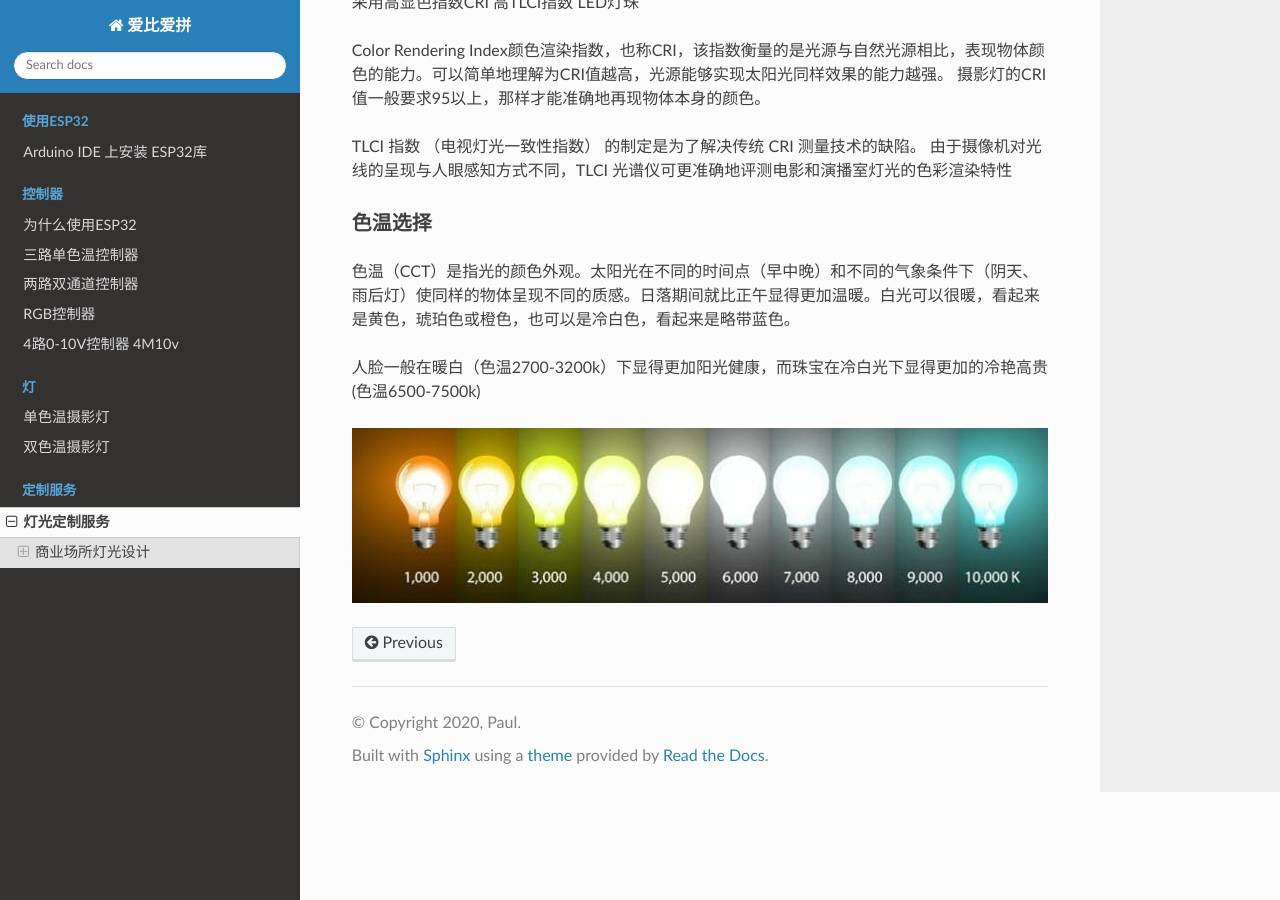
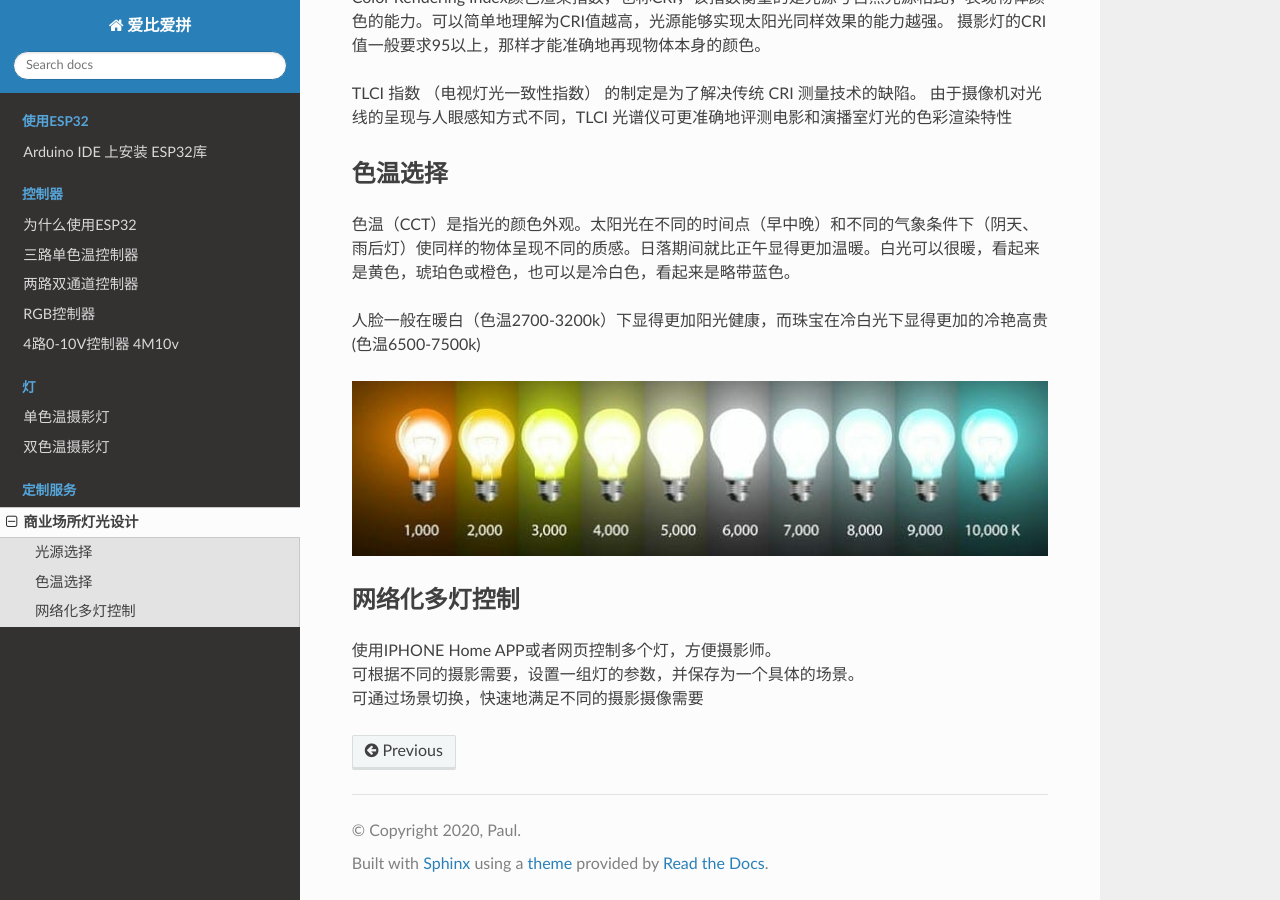
Before and after one commit to paultang/abapweb, a Sphinx documentation site: the page built from source/studio/photography.rst, in a window 1280 px wide and 900 px high, scrolled down 773 px. Built offline with Sphinx 7.4.7 and the Read the Docs theme 2.0.0, drawn with Linux system fonts in a browser that asks for light colours; some of the changed text lies outside the part shown.

Commit message:
Update photography.rst

```diff
--- a/source/studio/photography.rst
+++ b/source/studio/photography.rst
@@ -1,11 +1,8 @@
-================
-灯光定制服务
-================
-
 商业场所灯光设计
 -----------------
 
-产品服装拍摄现场设计，视频制作中心，直播间以及视频会议室的设计和施工。
+视频制作中心，直播间以及视频会议室的设计和制作。
+
 
 .. image:: ../image/styles.png
 
@@ -28,3 +25,9 @@
 人脸一般在暖白（色温2700-3200k）下显得更加阳光健康，而珠宝在冷白光下显得更加的冷艳高贵(色温6500-7500k)
 
 .. image:: ../photo/ColorTemperature.jpg
+
+网络化多灯控制
+++++++++++++++
+| 使用IPHONE Home APP或者网页控制多个灯，方便摄影师。
+| 可根据不同的摄影需要，设置一组灯的参数，并保存为一个具体的场景。
+| 可通过场景切换，快速地满足不同的摄影摄像需要
```
